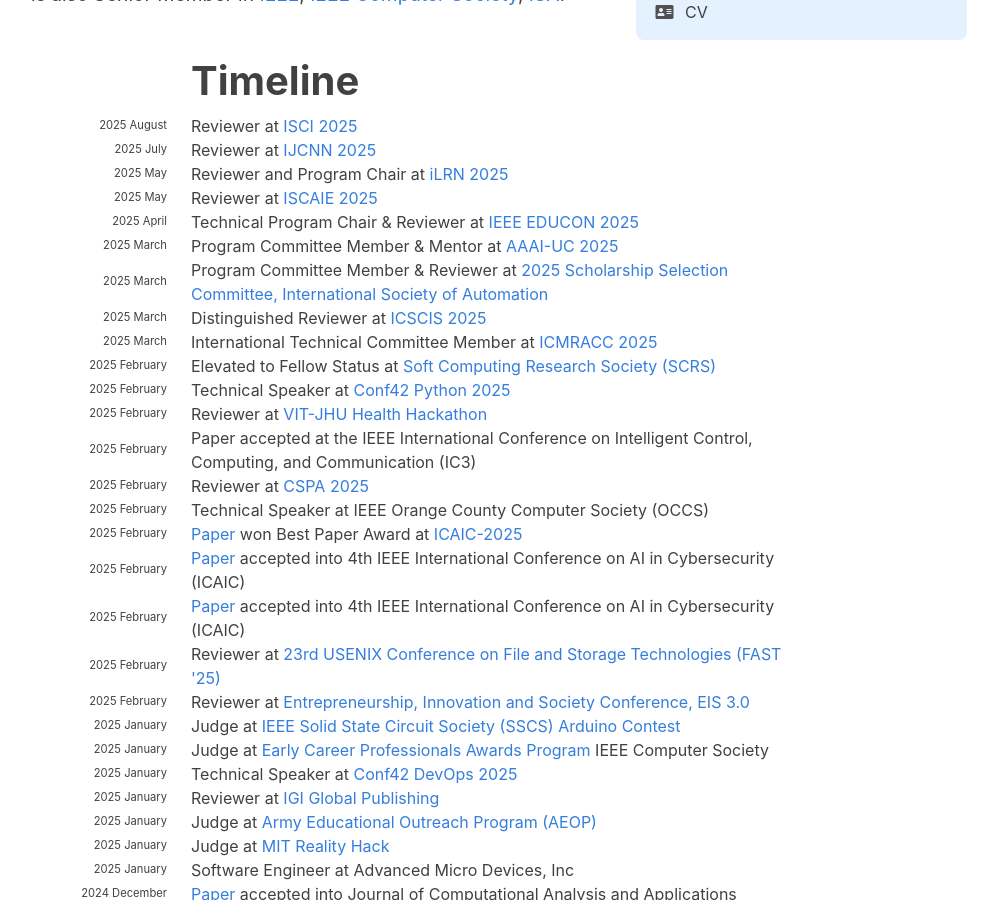
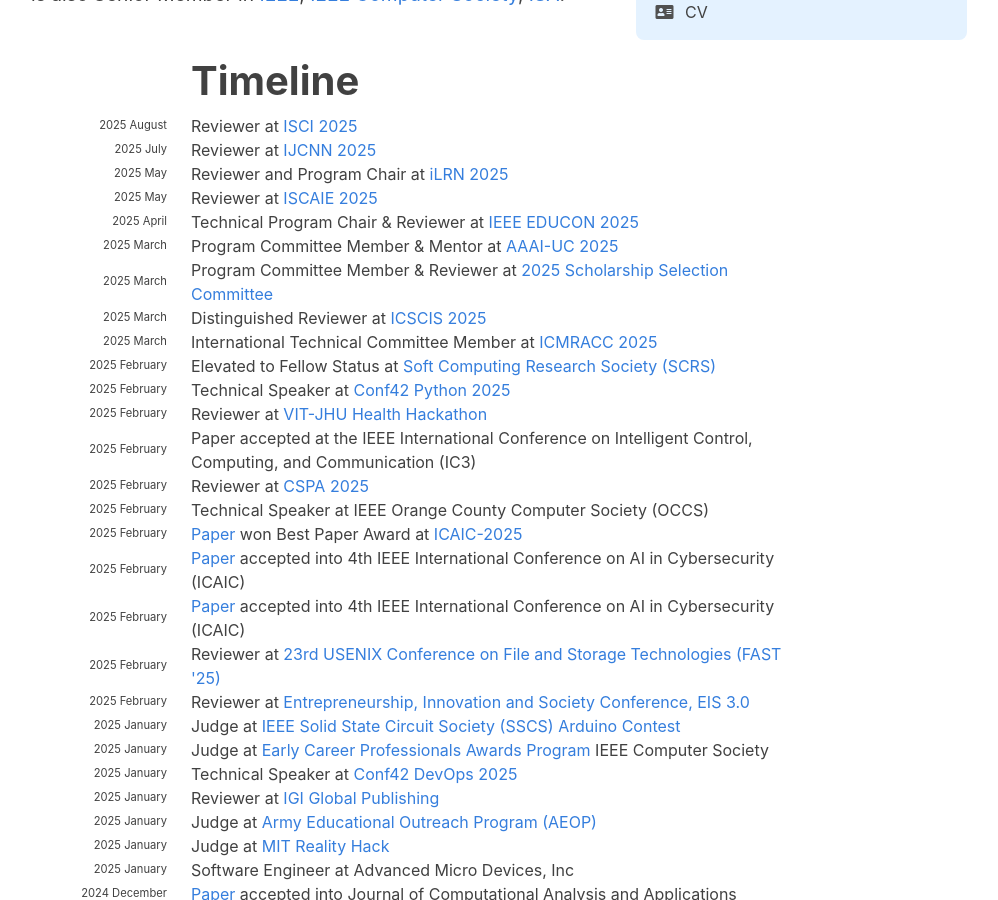
Before and after one commit to hariharanragothaman/hariharanragothaman.github.io, a Jekyll site: the page built from index.md, in a window 1280 px wide and 900 px high, scrolled down 772 px. Shown: the whole window, without its empty margins (141-1139 px from the left). Built offline with Jekyll 4.4.1, drawn with Linux system fonts in a browser that asks for light colours; nearby versions of some CDN libraries; some web fonts are replaced.

Commit message:
Polishes and Updates

```diff
--- a/_data/news.yaml
+++ b/_data/news.yaml
@@ -36,7 +36,7 @@
 
 - year: 2025
   year-extra: March
-  description: Program Committee Member & Reviewer at <a href="https://www.isa.org/membership/students/scholarships">2025 Scholarship Selection Committee, International Society of Automation</a>
+  description: Program Committee Member & Reviewer at <a href="https://www.isa.org/membership/students/scholarships">2025 Scholarship Selection Committee</a>
 
 - year: 2025
   year-extra: March
```
